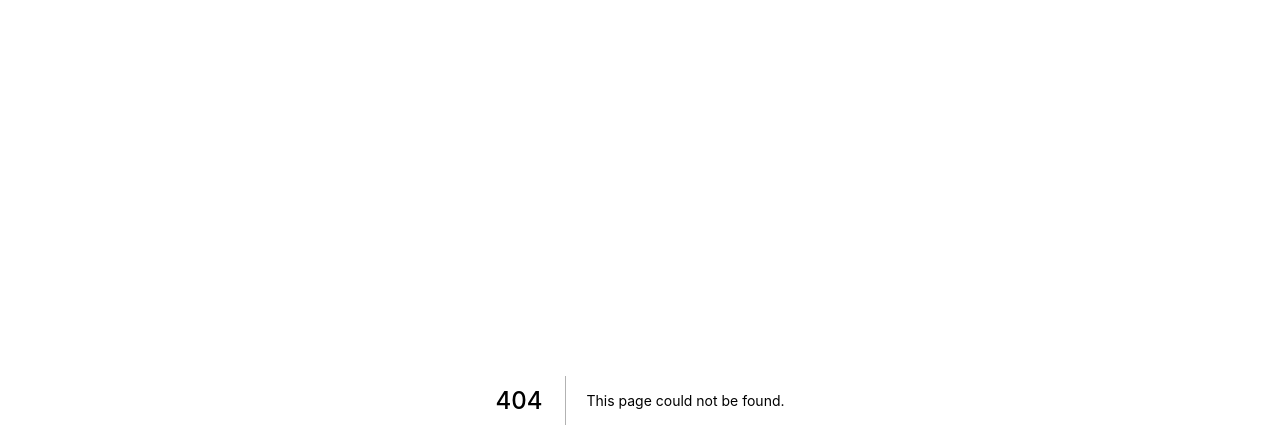
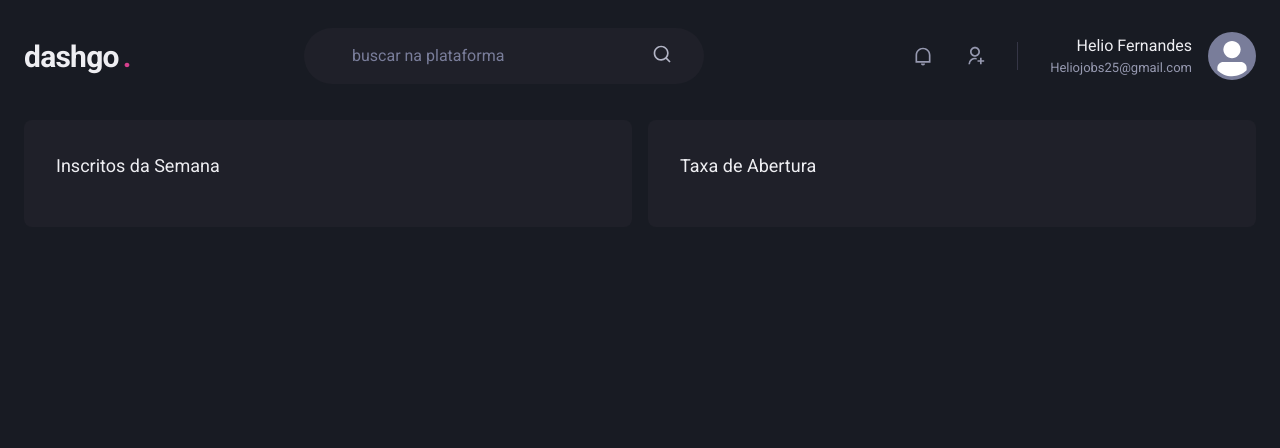
Before and after one commit to HelioAnacronista/Chapter-IV, a Next.js app: page /dashboard in a window 1280 px wide. Before the commit this address had no page. Shown: the top 448 px of the page. Built offline with nearby package versions, Linux system fonts and the light colour scheme.

Commit message:
feat: Criando Header

```diff
--- /dev/null
+++ b/src/components/Header.tsx
@@ -0,0 +1,80 @@
+import { Avatar, Box, Flex, HStack, Icon, Input, Text } from "@chakra-ui/react";
+import {
+  RiNotificationLine,
+  RiSearchLine,
+  RiUserAddLine,
+} from "react-icons/ri";
+
+export function Header() {
+  return (
+    <>
+    {/* Inicio do header */}
+    <Flex
+      as="header"
+      w="100%"
+      maxWidth={1480}
+      height="20"
+      mx="auto"
+      mt="4"
+      px="6"
+      align="center"
+    >
+      <Text fontSize="3xl" fontWeight="bold" letterSpacing="tight" width="64">
+        dashgo
+        <Text as="span" ml="1" color="pink.500">
+          .
+        </Text>
+      </Text>
+      {/*Barra de search*/}
+      <Flex
+        as="label"
+        flex="1"
+        py="4"
+        px="8"
+        ml="6"
+        maxWidth={400}
+        alignSelf="center"
+        color="gray.200"
+        position="relative"
+        bg="gray.800"
+        borderRadius="full"
+      >
+        <Input
+          color="gray.50"
+          variant="unstyled"
+          px="4"
+          mr="4"
+          placeholder="buscar na plataforma"
+          _placeholder={{ color: "gray.400" }}
+        />
+        <Icon as={RiSearchLine} fontSize="20" />
+      </Flex>
+
+      {/* Profile etc... */}
+      <Flex align="center" ml="auto">
+        <HStack
+          spacing="8"
+          mx="8"
+          pr="8"
+          py="1"
+          color="gray.300"
+          borderRightWidth={1}
+          borderColor="gray.700"
+        >
+          <Icon as={RiNotificationLine} fontSize="20" />
+          <Icon as={RiUserAddLine} fontSize="20" />
+        </HStack>
+        <Flex align="center">
+          <Box mr="4" textAlign="right">
+            <Text>Helio Fernandes</Text>
+            <Text color="gray.300" fontSize="small">
+              Heliojobs25@gmail.com
+            </Text>
+          </Box>
+          <Avatar size="md" name="" src="" />
+        </Flex>
+      </Flex>
+    </Flex>
+    </>
+  );
+}
--- /dev/null
+++ b/src/pages/dashboard.tsx
@@ -0,0 +1,28 @@
+import { Header } from "@/components/Header";
+import { Box, Flex, SimpleGrid, Text } from "@chakra-ui/react";
+
+function Dashboard() {
+  return (
+    <>
+      <Flex direction="column" h="100vh">
+        <Header />
+        <Flex w="100%" my="6" maxWidth={1480} mx="auto" px="6">
+          <SimpleGrid flex="1" gap="4" minChildWidth="320px" align="Flex-start">
+            <Box p="8" bg="gray.800" borderRadius={8} pb="4">
+              <Text fontSize="lg" mb="4">
+                Inscritos da Semana
+              </Text>
+            </Box>
+            <Box p="8" bg="gray.800" borderRadius={8}>
+              <Text fontSize="lg" mb="4">
+                Taxa de Abertura
+              </Text>
+            </Box>
+          </SimpleGrid>
+        </Flex>
+      </Flex>
+    </>
+  );
+}
+
+export default Dashboard;
```
